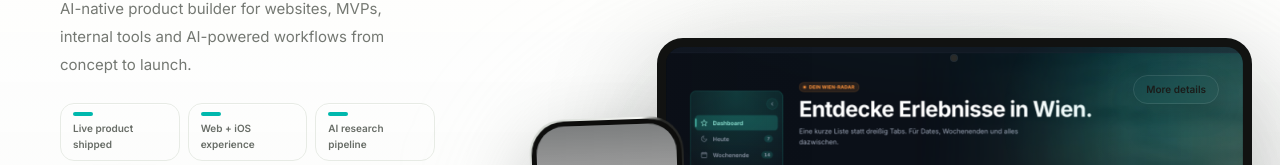
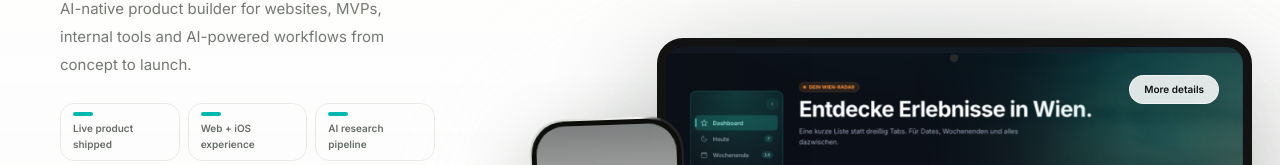
Before and after one commit to azuuriai/landingpage, a Next.js app: page / in a window 1280 px wide. Shown: the part 143-308 px from the top of the page. Built offline with nearby package versions, Linux system fonts and the light colour scheme; grey boxes are pictures that could not be loaded.

Commit message:
Improve details button contrast

```diff
--- a/app/page.tsx
+++ b/app/page.tsx
@@ -813,7 +813,7 @@ function MacBook({
           <button
             type="button"
             onClick={onOpenDetails}
-            className="absolute right-6 top-7 rounded-full border border-white/10 bg-[#071012]/42 px-3 py-1.5 text-[10px] font-semibold text-white/78 shadow-[0_10px_24px_rgba(0,0,0,0.18)] backdrop-blur transition hover:border-[#00b8ad]/40 hover:bg-[#071012]/58 hover:text-white focus:outline-none focus:ring-2 focus:ring-[#00b8ad]/24"
+            className="absolute right-6 top-7 z-20 rounded-full border border-white/70 bg-white/[0.86] px-3.5 py-1.5 text-[10px] font-semibold text-[#111211] shadow-[0_12px_28px_rgba(0,0,0,0.22)] backdrop-blur transition hover:border-white hover:bg-white hover:text-[#071012] focus:outline-none focus:ring-2 focus:ring-[#00b8ad]/30"
           >
             {labels.moreDetails}
           </button>
```
